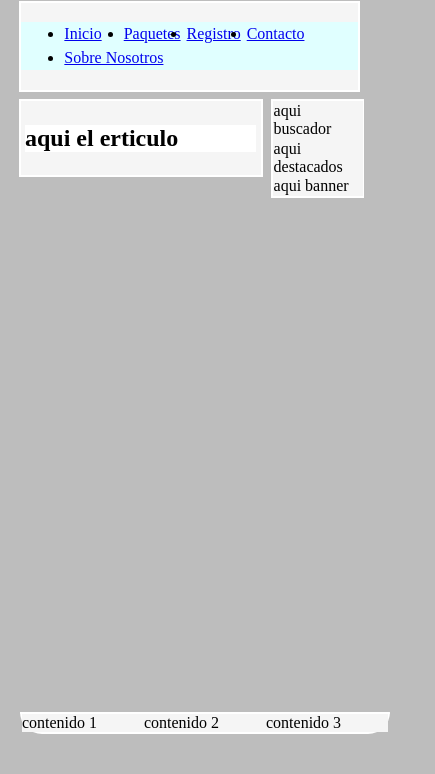
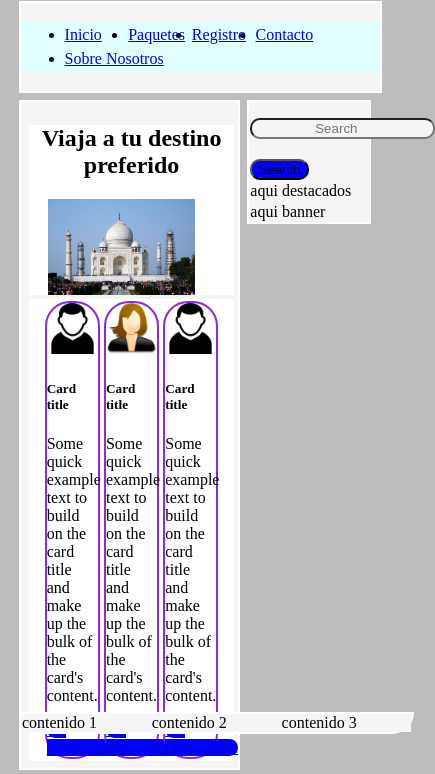
Before and after one commit to contratistaweb/actividad1, a plain HTML site: page index.html in a window 390 px wide. Shown: the part 106-880 px from the top of the page, 435 px wide, since content can reach past the window. Before the commit the page ends 844 px from the top, so only its background shows below. Drawn offline with Linux system fonts and the light colour scheme.

Commit message:
se modifica Responsive col- y se agregan img

```diff
--- a/css/style.css
+++ b/css/style.css
@@ -6,7 +6,6 @@ body{
 }
 header{
 	border: 2px white solid;
-	width: 94%;
 	display: flex;
 	flex: auto;
 	background-color: whitesmoke;
@@ -21,7 +20,6 @@ header{
 	width: 30%;
 }
 nav{
-	width: 94%;
 	background-color: whitesmoke;
 	border: 2px white solid;
 	padding-top: 1%;
@@ -43,24 +41,40 @@ li{
 section{
 	border: 2px white solid;
 	background-color: whitesmoke;
-	width: 65%;
 	margin: 1%;
 	float: left;
 	align-content: center;
 	padding: 1%;
+
 }
 article{
 	background-color: white;
-	width: 99%;
+	width: 98%;
+	margin: 2%;
+
+}
+.article-title{
+	text-align: center;
+}
+.galeria{
+	display: flex;
+	flex-wrap: nowrap;
+	justify-content: center;
+	width: 90%;
+
+}
+
+.item-galeria{
+
+	max-width: 80%;
 }
 /*barra lateral derecha: contenido relacionado y busqueda*/
 aside{
 	border: 2px white solid;
 	background-color: whitesmoke;
-	width: 25%;
 	margin: 1%;
 	height: auto;
-	float: left;
+	float: right;
 }
 .buscador, .destacado, .banner{
 	background-color: whitesmoke;
@@ -72,14 +86,13 @@ aside{
 footer{
 	border: 2px white solid;
 	background-color: whitesmoke;
-	width: 94%;
 	display: flex;
 	flex-direction: row;
 	justify-content: center;
 	margin: 1%;
 	border-bottom-left-radius: 25px;
 	border-bottom-right-radius: 25px;
-	position: absolute;
+	position: fixed;
 	bottom: 0;
 }
 .col{
@@ -158,3 +171,41 @@ input, textarea, select{
 	width: 100%;
 	height: 100px;
 }
+/* Tarjetas */
+.recomendations{
+	display: flex;
+	flex-wrap: nowrap;
+	justify-content: center;
+}
+.card{
+	border: 2px blueviolet solid;
+	border-radius: 25px;
+	margin: 1%;
+}
+card-img-top{
+	width: 150px;
+}
+
+
+
+/* Responsive Desing */
+/* For desktop: */
+.col-1 {width: 8.33%;}
+.col-2 {width: 16.66%;}
+.col-3 {width: 25%;}
+.col-4 {width: 33.33%;}
+.col-5 {width: 41.66%;}
+.col-6 {width: 50%;}
+.col-7 {width: 58.33%;}
+.col-8 {width: 66.66%;}
+.col-9 {width: 75%;}
+.col-10 {width: 83.33%;}
+.col-11 {width: 91.66%;}
+.col-12 {width: 100%;}
+
+@media only screen and (max-width: 376px) {
+  /* For mobile phones: */
+  [class*="col-"] {
+    width: 100%;
+  }
+}
--- a/index.html
+++ b/index.html
@@ -10,7 +10,7 @@
 </head>
 
 <body>
-    <header>
+    <header class="col-12">
         <div class="title">
             <h1>Viva Viajando</h1>
         </div>
@@ -20,7 +20,7 @@
             </a>
         </div>
     </header>
-    <nav>
+    <nav class="col-12">
         <ul>
             <li><a href="./index.html">Inicio</a></li>
             <li><a href="./paquetes.html">Paquetes</a></li>
@@ -29,14 +29,52 @@
             <li><a href="./about.html">Sobre Nosotros</a></li>
         </ul>
     </nav>
-    <section>
+    <div class="col-12">
+        <section class="col-7">
             <article>
-            <h2>aqui el erticulo</h2>
+                <div class="article-title">
+                    <h2>Viaja a tu destino preferido</h2>
+                </div>
+                <div class="galeria">
+                    <img class="item-galeria" src="./img/v1.jpg" alt="pack1">
+                </div>
+            </article>
+            <article class="recomendations">
+                <div class="card col-3">
+                    <img src="./img/user.png" class="card-img-top col-12" alt="...">
+                    <div class="card-body">
+                        <h5 class="card-title">Card title</h5>
+                        <p class="card-text">Some quick example text to build on the card title and make up the bulk of
+                            the card's content.</p>
+                        <a href="#" class="btn btn-primary">Go somewhere</a>
+                    </div>
+                </div>
+                <div class="card col-3">
+                    <img src="./img/user-1.png" class="card-img-top col-12" alt="...">
+                    <div class="card-body">
+                        <h5 class="card-title">Card title</h5>
+                        <p class="card-text">Some quick example text to build on the card title and make up the bulk of
+                            the card's content.</p>
+                        <a href="#" class="btn btn-primary">Go somewhere</a>
+                    </div>
+                </div>
+                <div class="card col-3"">
+                    <img src="./img/user.png" class="card-img-top col-12" alt="...">
+                    <div class="card-body">
+                        <h5 class="card-title">Card title</h5>
+                        <p class="card-text">Some quick example text to build on the card title and make up the bulk of
+                            the card's content.</p>
+                        <a href="#" class="btn btn-primary">Go somewhere</a>
+                    </div>
+                </div>
             </article>
         </section>
-    <aside>
+        <aside class="col-4">
             <div class="buscador">
-            aqui buscador
+                <form class="form-inline my-2 my-lg-0">
+                    <input class="form-control mr-sm-2" type="search" placeholder="Search" aria-label="Search">
+                    <button class="btn btn-outline-success my-2 my-sm-0" type="submit">Search</button>
+                </form>
             </div>
             <div class="destacado">
                 aqui destacados
@@ -45,7 +83,8 @@
                 aqui banner
             </div>
         </aside>
-    <footer>
+    </div>
+    <footer class="col-12">
         <div class="col">contenido 1</div>
         <div class="col">contenido 2</div>
         <div class="col">contenido 3</div>
```
Also changed, not shown: about.html (+12 -6 lines), contacto.html (+12 -6 lines), login.html (+10 -7 lines), paquetes.html (+11 -6 lines), registro.html (+21 -15 lines), img/user-1.png (added), img/user.png (added), img/v1.jpg (added), 1 other file. Lines whose indentation alone changed are shown as unchanged.
